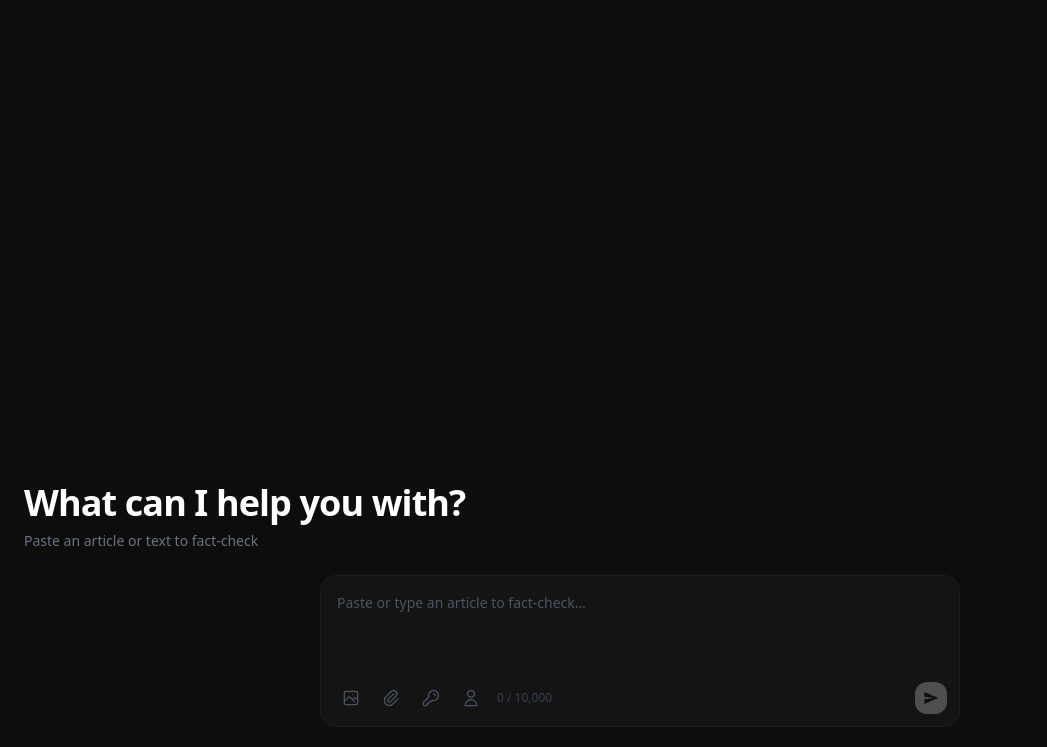
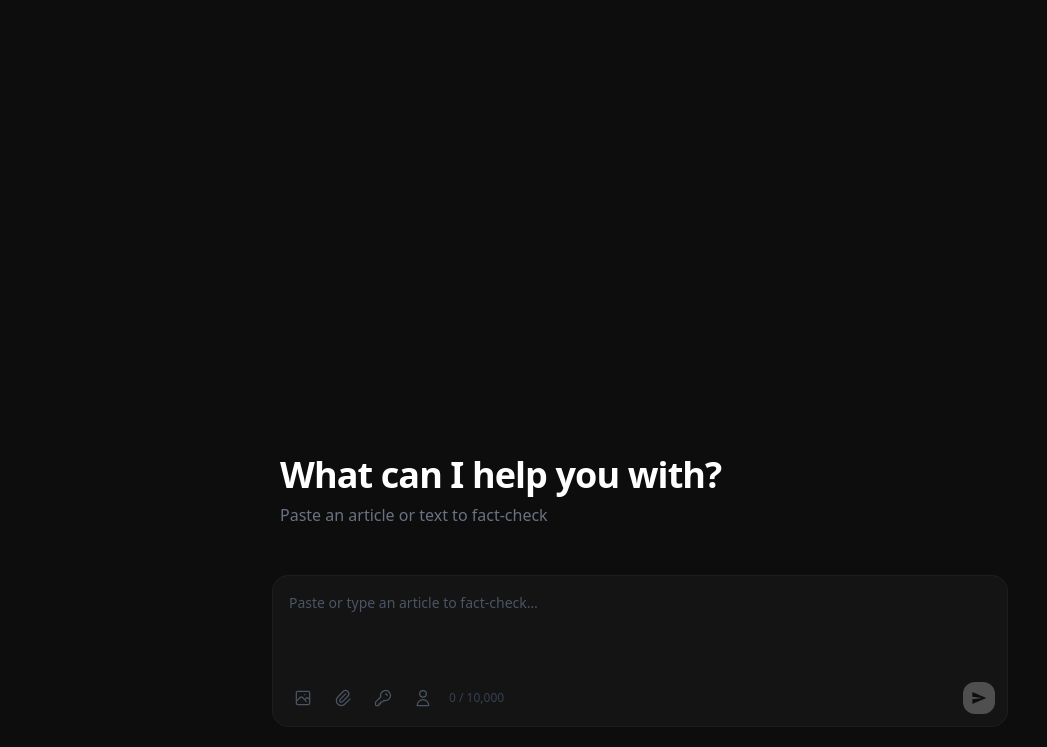
Before and after one commit to JuaniLlaberia/gemma4-competition, a FastAPI app: page /chat in a window 1280 px wide. Shown: the part 53-800 px from the top of the page, without its empty margins (0-1047 px from the left). Run offline with FastAPI, Linux system fonts and the light colour scheme; style sheets or scripts are compiled from the project's sources; parts of the project's set-up code (start-up, migrations or seed data) failed here and were passed over.

Commit message:
fix scroll and size of elements

```diff
--- a/src/templates/components/input_area.html
+++ b/src/templates/components/input_area.html
@@ -1,4 +1,4 @@
-<div id="input-area" class="w-full max-w-2xl mx-auto px-4 pb-5 pt-2">
+<div id="input-area" class="w-full max-w-3xl mx-auto px-4 pb-5 pt-2">
 
   <!-- RAG file chips -->
   <div id="rag-chips" class="flex flex-wrap gap-2 mb-2 empty:hidden"></div>
--- a/src/templates/pages/chat.html
+++ b/src/templates/pages/chat.html
@@ -17,22 +17,24 @@
   </div>
 
   <!-- Main area -->
-  <div id="main-area" class="flex-1 flex flex-col overflow-hidden">
+  <div id="main-area" class="flex-1 flex flex-col">
 
     <!-- Spacer: pushes input-section to center in welcome state -->
     <div id="top-spacer" class="flex-1"></div>
 
     <!-- Chat screen: message log (hidden initially; becomes flex-1 after first send) -->
-    <div id="chat-screen" class="hidden flex-1 overflow-hidden">
-      {% include "components/message_log.html" %}
+    <div class="flex flex-col items-center flex-1 w-full">
+      <div id="chat-screen" class="hidden flex-1 max-w-3xl w-full">
+         {% include "components/message_log.html" %}
+      </div>
     </div>
 
     <!-- Input section: welcome text + input (always at the bottom) -->
-    <div id="input-section">
+    <div id="input-section" class="flex flex-col items-center gap-6">
       <!-- Welcome text (hidden after first send) -->
-      <div id="welcome-text" class="px-6 pb-4">
-        <h1 class="text-4xl font-bold text-white mb-2 tracking-tight">What can I help you with?</h1>
-        <p class="text-sm text-gray-500">Paste an article or text to fact-check</p>
+      <div id="welcome-text" class="px-6 pb-4 flex flex-col w-full max-w-3xl">
+        <h1 class="text-4xl font-semibold text-white mb-2 tracking-tight text-start">What can I help you with?</h1>
+        <p class="text-md text-gray-500">Paste an article or text to fact-check</p>
       </div>
       {% include "components/input_area.html" %}
     </div>
```
